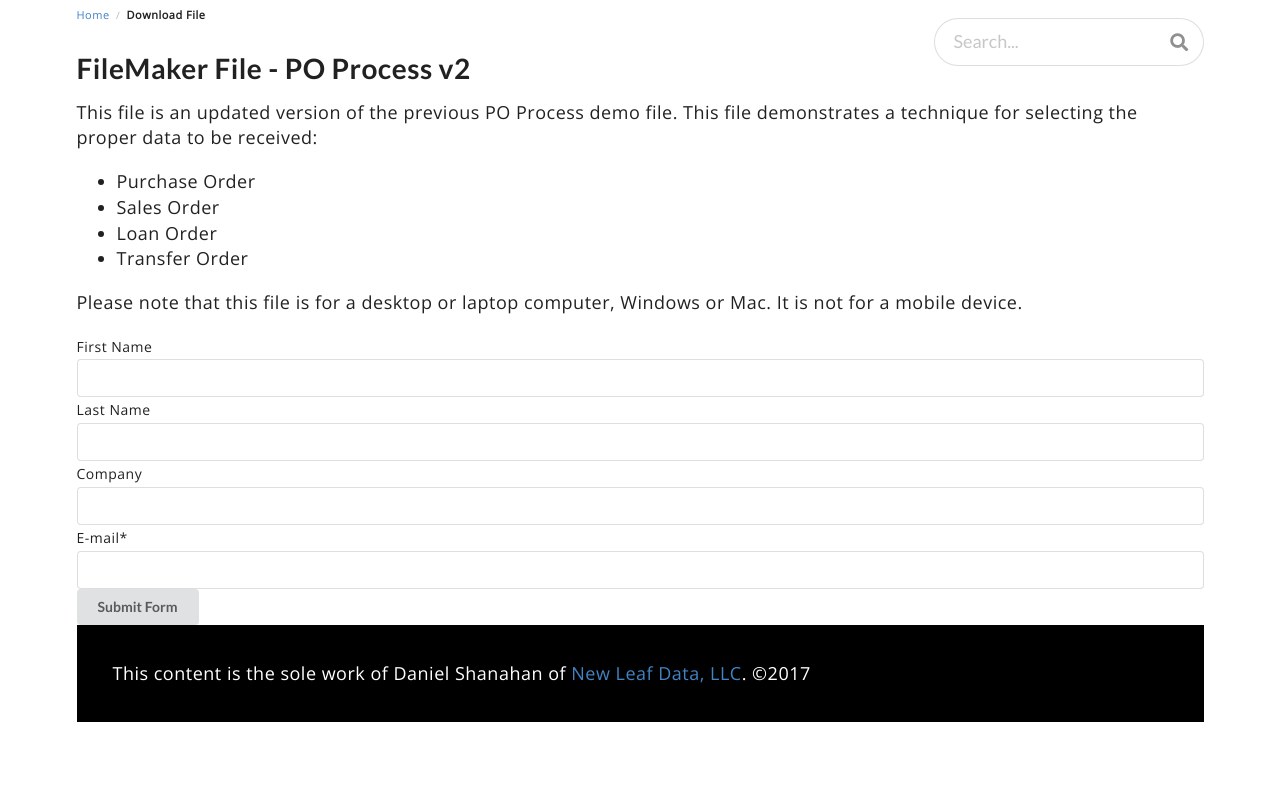
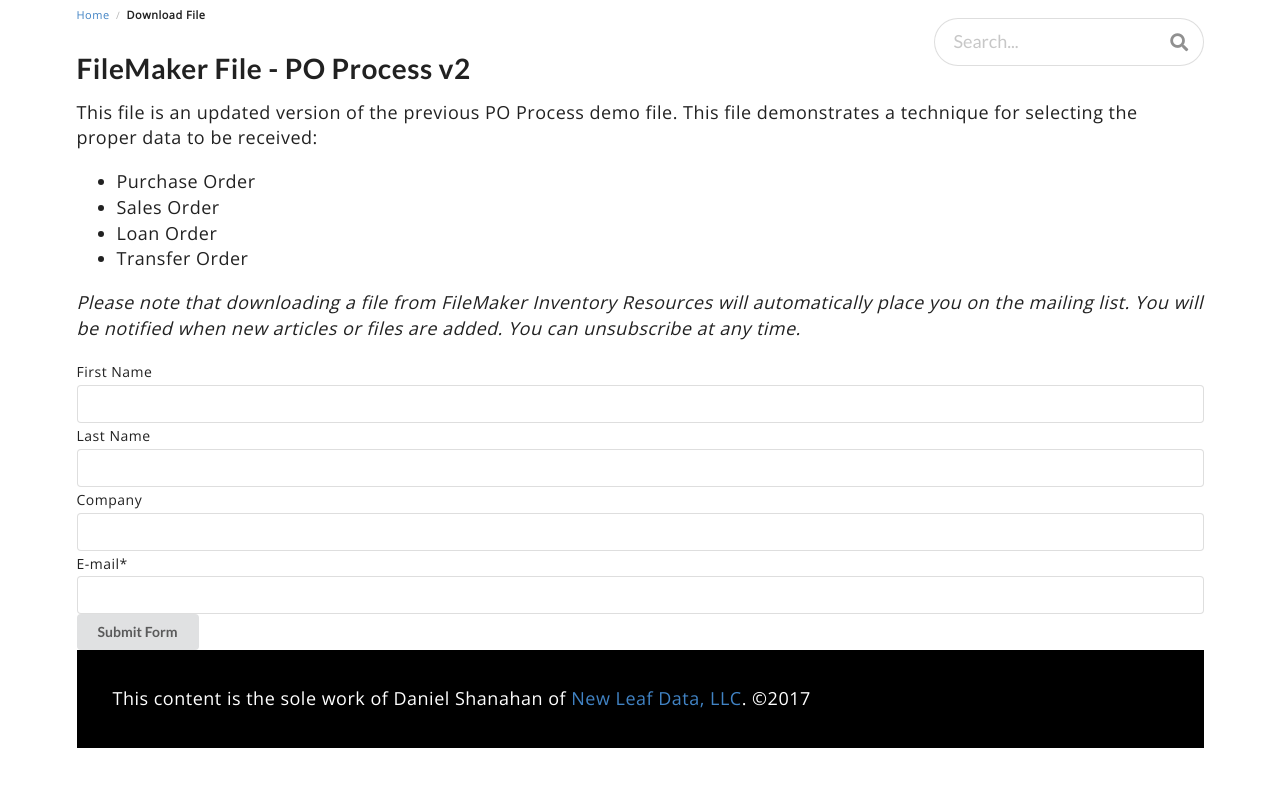
Before and after one commit to danielshanahan/FileMakerInventoryResources, a Jekyll site: the page built from _files/002-PurchaseOrderProcessv2.md, in a window 1280 px wide. Shown: the top 787 px of the page. Built offline with Jekyll 4.4.1, drawn with Linux system fonts in a browser that asks for light colours; nearby versions of some CDN libraries.

Commit message:
Update 002-PurchaseOrderProcessv2.md

```diff
--- a/_files/002-PurchaseOrderProcessv2.md
+++ b/_files/002-PurchaseOrderProcessv2.md
@@ -13,4 +13,4 @@
 * Loan Order
 * Transfer Order
 
-Please note that this file is for a desktop or laptop computer, Windows or Mac. It is not for a mobile device.
+*Please note that downloading a file from FileMaker Inventory Resources will automatically place you on the mailing list.  You will be notified when new articles or files are added.  You can unsubscribe at any time.*
```
